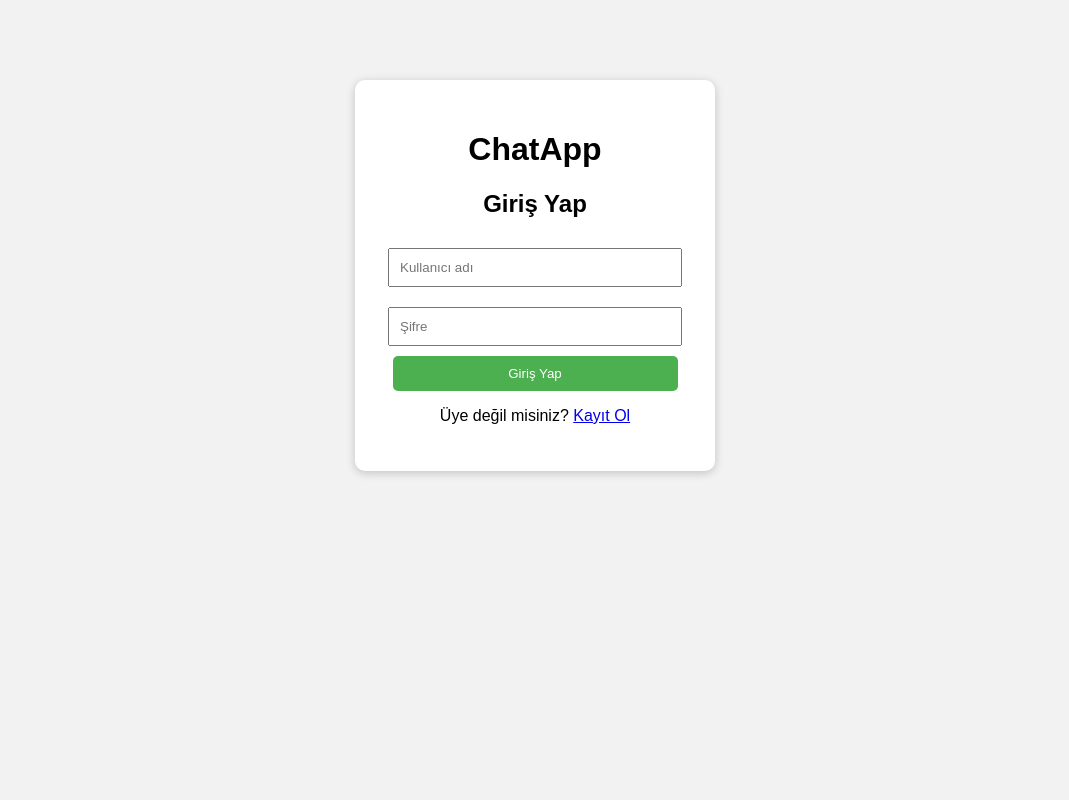
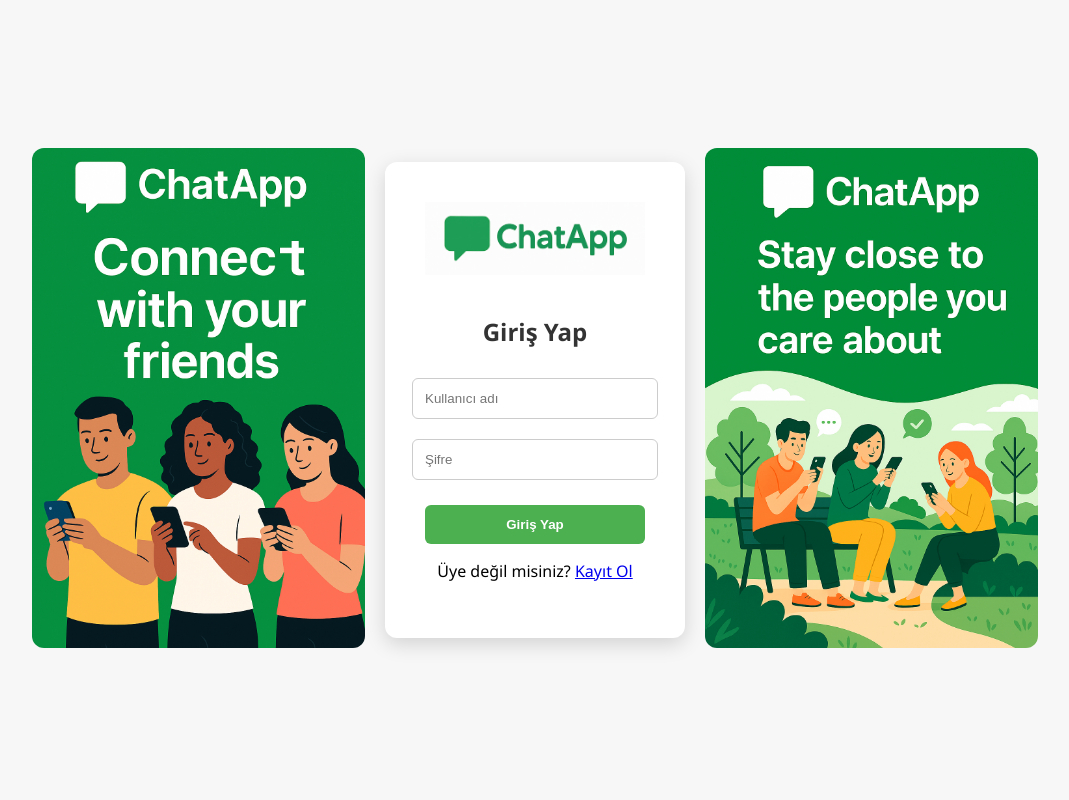
Before and after one commit to rasitcanbulat/chatapp-v1, a Flask app: page / in a window 1280 px wide. Shown: the whole page, without its empty margins (105-1174 px from the left). Run offline with Flask 3, Linux system fonts and the light colour scheme; some libraries are stand-ins or nearby versions.

Commit message:
Login Ekranı ve Register Ekranı Güncellendi.

```diff
--- a/templates/home.html
+++ b/templates/home.html
@@ -35,7 +35,6 @@
       </div>
       <div class="group-list" id="group-list">
         <h4>Grupların</h4>
-        <!-- Grup listesi JS ile gelecek -->
       </div>
     </div>
 
--- a/templates/login.html
+++ b/templates/login.html
@@ -2,20 +2,96 @@
 <html lang="tr">
 <head>
     <meta charset="UTF-8">
-    <title>ChatApp - Giriş Yap</title>
-    <link rel="stylesheet" href="{{ url_for('static', filename='style.css') }}">
+    <title>ChatApp</title>
+<style>
+  body {
+  margin: 0;
+  padding: 0;
+  background-color: #f7f7f7;
+  font-family: 'Segoe UI', sans-serif;
+}
+
+.login-container {
+  display: flex;
+  height: 100vh;
+  align-items: center;
+  justify-content: center;
+}
+
+.side-poster img {
+  max-height: 500px;
+  margin: 20px;
+  border-radius: 12px;
+}
+
+.login-box {
+  background-color: white;
+  padding: 40px;
+  border-radius: 12px;
+  box-shadow: 0 6px 20px rgba(0,0,0,0.15);
+  display: flex;
+  flex-direction: column;
+  align-items: center;
+}
+
+.login-logo {
+  width: 220px;
+  margin-bottom: 20px;
+}
+
+.login-box h2 {
+  margin-bottom: 20px;
+  color: #333;
+}
+
+.login-box input {
+  width: 100%;
+  padding: 12px;
+  margin: 10px 0;
+  border: 1px solid #ccc;
+  border-radius: 6px;
+}
+
+.login-btn {
+  width: 100%;
+  background-color: #4CAF50;
+  color: white;
+  border: none;
+  padding: 12px;
+  border-radius: 6px;
+  font-weight: bold;
+  margin-top: 15px;
+  cursor: pointer;
+}
+
+.login-btn:hover {
+  background-color: #388E3C;
+}
+</style>
 </head>
 <body>
-    <div class="login-container">
-        <h1>ChatApp</h1>
-        <h2>Giriş Yap</h2>
+  <div class="login-container">
 
-        <input type="text" id="login-username" placeholder="Kullanıcı adı">
-        <input type="password" id="login-password" placeholder="Şifre">
-        <button onclick="login()">Giriş Yap</button>
+    <!-- Sol poster -->
+    <div class="side-poster">
+      <img src="/static/left.png" alt="sol poster">
+    </div>
 
-        <p>Üye değil misiniz? <a href="/register">Kayıt Ol</a></p>
+    <!-- Giriş kutusu -->
+    <div class="login-box">
+      <img src="/static/logo.png" alt="Logo" class="login-logo">
+      <h2>Giriş Yap</h2>
+      <input type="text" placeholder="Kullanıcı adı">
+      <input type="password" placeholder="Şifre">
+      <button class="login-btn">Giriş Yap</button>
+      <p>Üye değil misiniz? <a href="/register">Kayıt Ol</a></p>
     </div>
+
+    <!-- Sağ poster -->
+    <div class="side-poster">
+      <img src="/static/right.png" alt="sağ poster">
+    </div>
+  </div>
 
     <script>
         function login() {
@@ -39,5 +115,6 @@
             });
         }
     </script>
+
 </body>
 </html>
```
Also changed, not shown: templates/register.html (+83 -4 lines), static/left.png (added), static/right.png (added).
